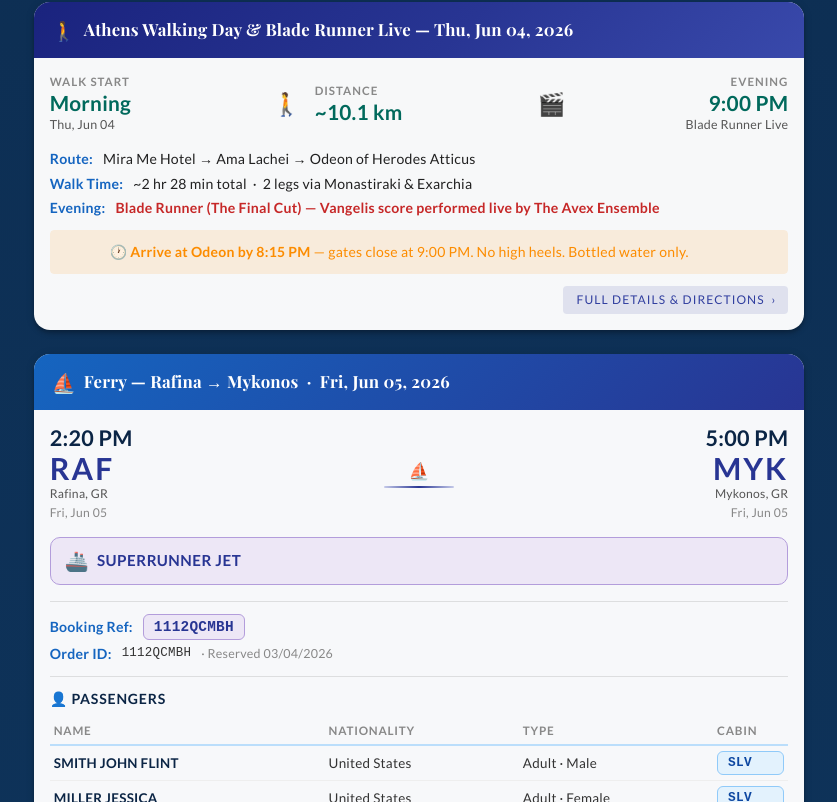
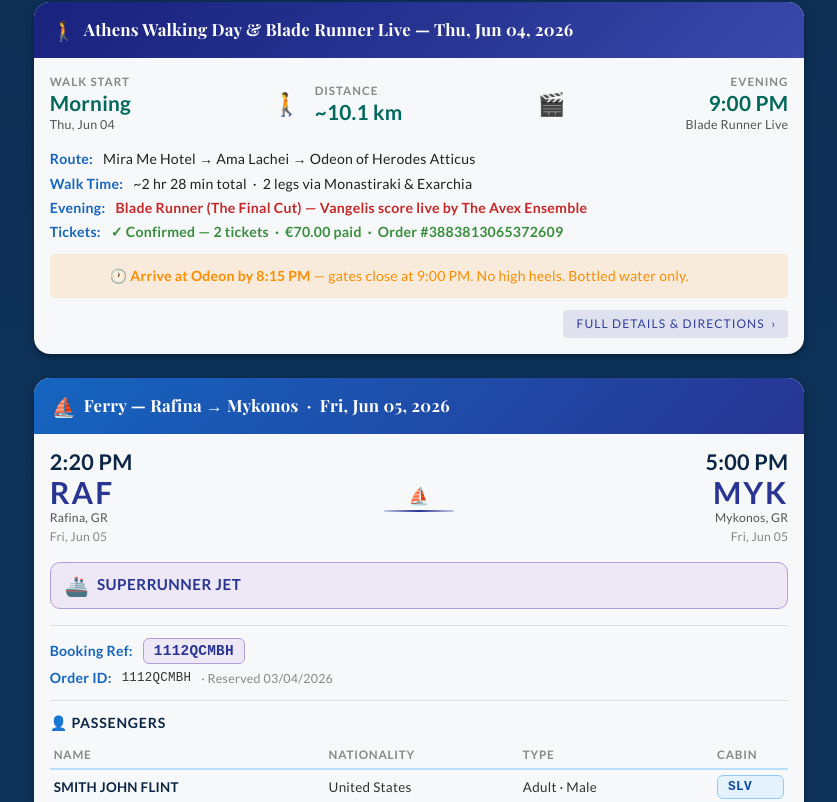
Before and after one commit to FlintShadey/Itenerary, a Vue app: page / in a window 1280 px wide. Shown: the part 2459-3261 px from the top of the page, without its empty margins (221-1058 px from the left). Built offline with nearby package versions, Linux system fonts and the light colour scheme.

Commit message:
Add Blade Runner ticket confirmation — Order #3883813065372609, €70 paid

```diff
--- a/src/views/AthensWalkingDay.vue
+++ b/src/views/AthensWalkingDay.vue
@@ -96,9 +96,25 @@
                 <span class="detail-label">Venue:</span>
                 <span>Odeon of Herodes Atticus (Herodion), Dionysiou Areopagitou, south slope of the Acropolis</span>
               </div>
+              <div class="confirm-row mb-1">
+                <span class="detail-label">Tickets:</span>
+                <span style="font-weight:600;color:#388E3C;">&#10003; Confirmed &mdash; 2 tickets</span>
+              </div>
+              <div class="confirm-row mb-1">
+                <span class="detail-label">Order Code:</span>
+                <span class="confirm-code ferry-code">3883813065372609</span>
+              </div>
+              <div class="confirm-row mb-1">
+                <span class="detail-label">Transaction ID:</span>
+                <span class="ferry-code" style="font-size:0.78rem;">8d2f464f-36ba-412c-8a34-acdfdd03d517</span>
+              </div>
+              <div class="confirm-row mb-1">
+                <span class="detail-label">Card:</span>
+                <span>VISA 414720XXXXXX8872</span>
+              </div>
               <div class="confirm-row mb-3">
-                <span class="detail-label">Tickets:</span>
-                <span>More.com (formerly Viva.gr) &mdash; book well in advance, opening week of festival</span>
+                <span class="detail-label">Amount Paid:</span>
+                <span style="font-weight:700;">&euro;70.00 &mdash; Paid in full</span>
               </div>
 
               <v-alert type="warning" variant="tonal" density="compact" class="mb-4">
--- a/src/views/Itinerary.vue
+++ b/src/views/Itinerary.vue
@@ -348,9 +348,13 @@
                   <span class="detail-label">Walk Time:</span>
                   <span>~2 hr 28 min total &nbsp;&middot;&nbsp; 2 legs via Monastiraki &amp; Exarchia</span>
                 </div>
+                <div class="confirm-row mb-1">
+                  <span class="detail-label">Evening:</span>
+                  <span style="font-weight:700;color:#C62828;">Blade Runner (The Final Cut) &mdash; Vangelis score live by The Avex Ensemble</span>
+                </div>
                 <div class="confirm-row mb-3">
-                  <span class="detail-label">Evening:</span>
-                  <span style="font-weight:700;color:#C62828;">Blade Runner (The Final Cut) &mdash; Vangelis score performed live by The Avex Ensemble</span>
+                  <span class="detail-label">Tickets:</span>
+                  <span style="font-weight:600;color:#388E3C;">&#10003; Confirmed &mdash; 2 tickets &nbsp;&middot;&nbsp; &euro;70.00 paid &nbsp;&middot;&nbsp; Order #3883813065372609</span>
                 </div>
 
                 <v-alert type="warning" variant="tonal" density="compact" class="mb-3">
```
